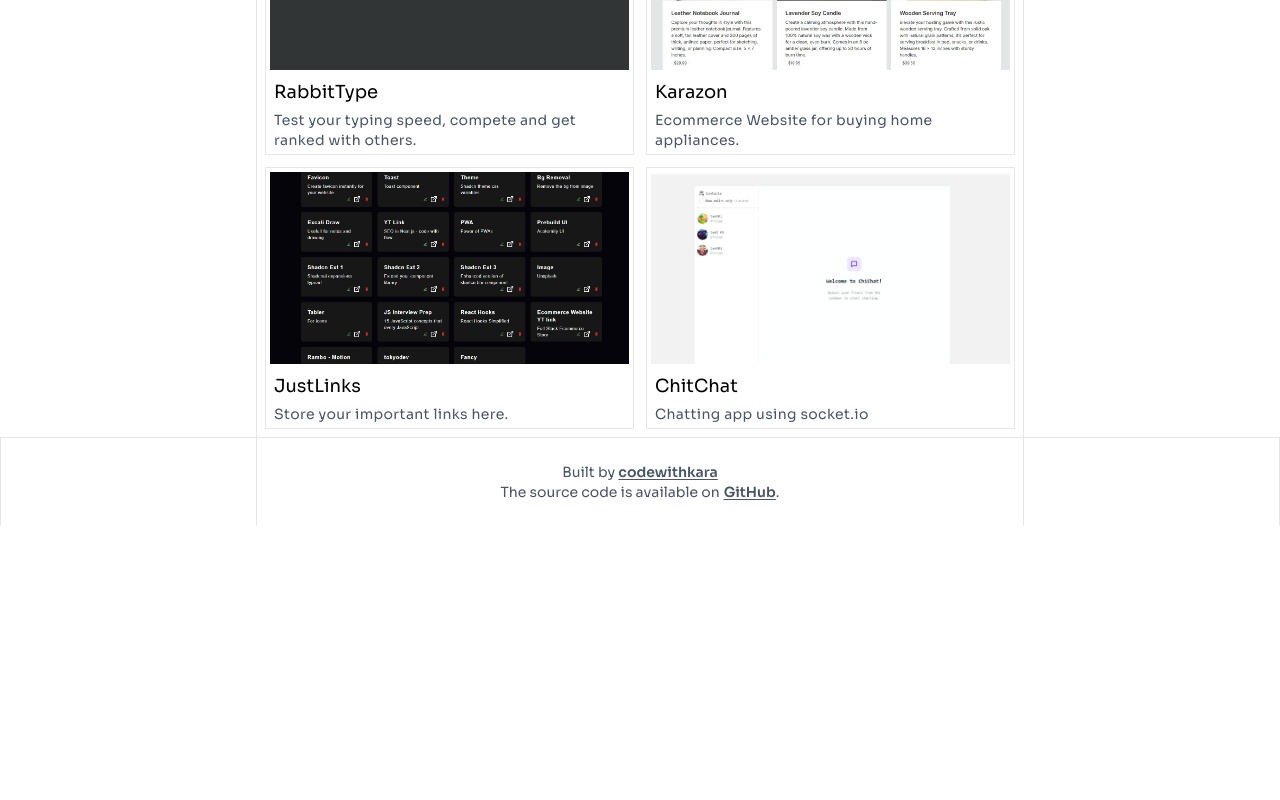
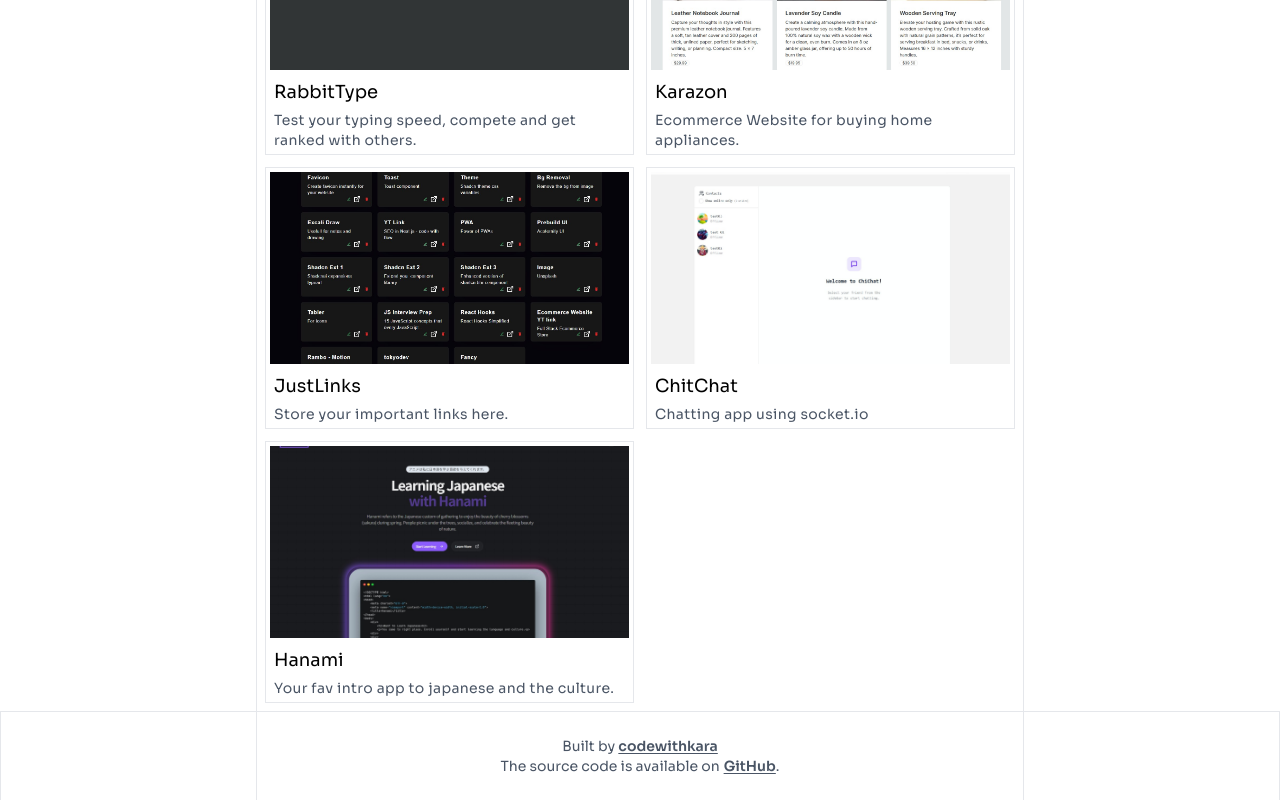
Before and after one commit to GauravSinghdev/portfolio-2025, a Next.js app: page /projects in a window 1280 px wide. Shown: the part 531-1331 px from the top of the page. Before the commit the page ends 1057 px from the top, so only its background shows below. Built offline with nearby package versions, Linux system fonts and the light colour scheme.

Commit message:
adding hanami app

```diff
--- a/app/projects/page.tsx
+++ b/app/projects/page.tsx
@@ -7,6 +7,7 @@
 import justLinks from "@/public/justlinks.jpg";
 import chitchat from "@/public/chitchat.jpg";
 import bytelog from "@/public/bytelog.jpg";
+import hanami from "@/public/hanami.jpg";
 import { Metadata } from "next";
 
 export const metadata: Metadata = {
@@ -50,6 +51,12 @@
     pic: chitchat,
     link: "https://chitchat.supxdevs.com",
   },
+  {
+    name: "Hanami",
+    description: "Your fav intro app to japanese and the culture.",
+    pic: hanami,
+    link: "https://hanami.supxdevs.com",
+  }
 ];
 
 export default function ProjectPage() {
@@ -69,8 +76,8 @@
               className="border baseBorder space-y-2 p-1 group"
             >
               <Image
-                height={200}
-                width={200}
+                height={500}
+                width={500}
                 src={proj.pic}
                 alt={proj.name}
                 className="object-cover h-48 w-full"
```
Also changed, not shown: public/hanami.jpg (added).
